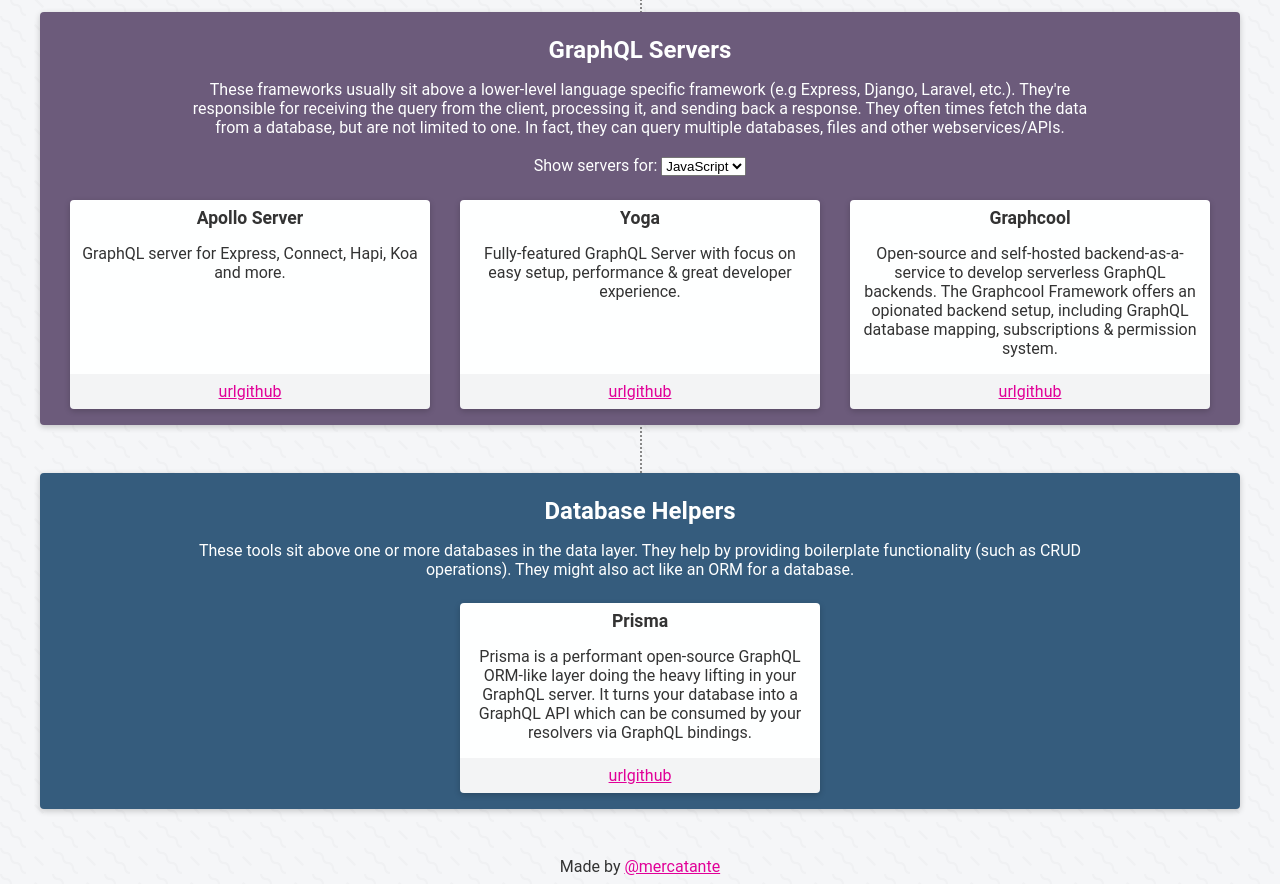
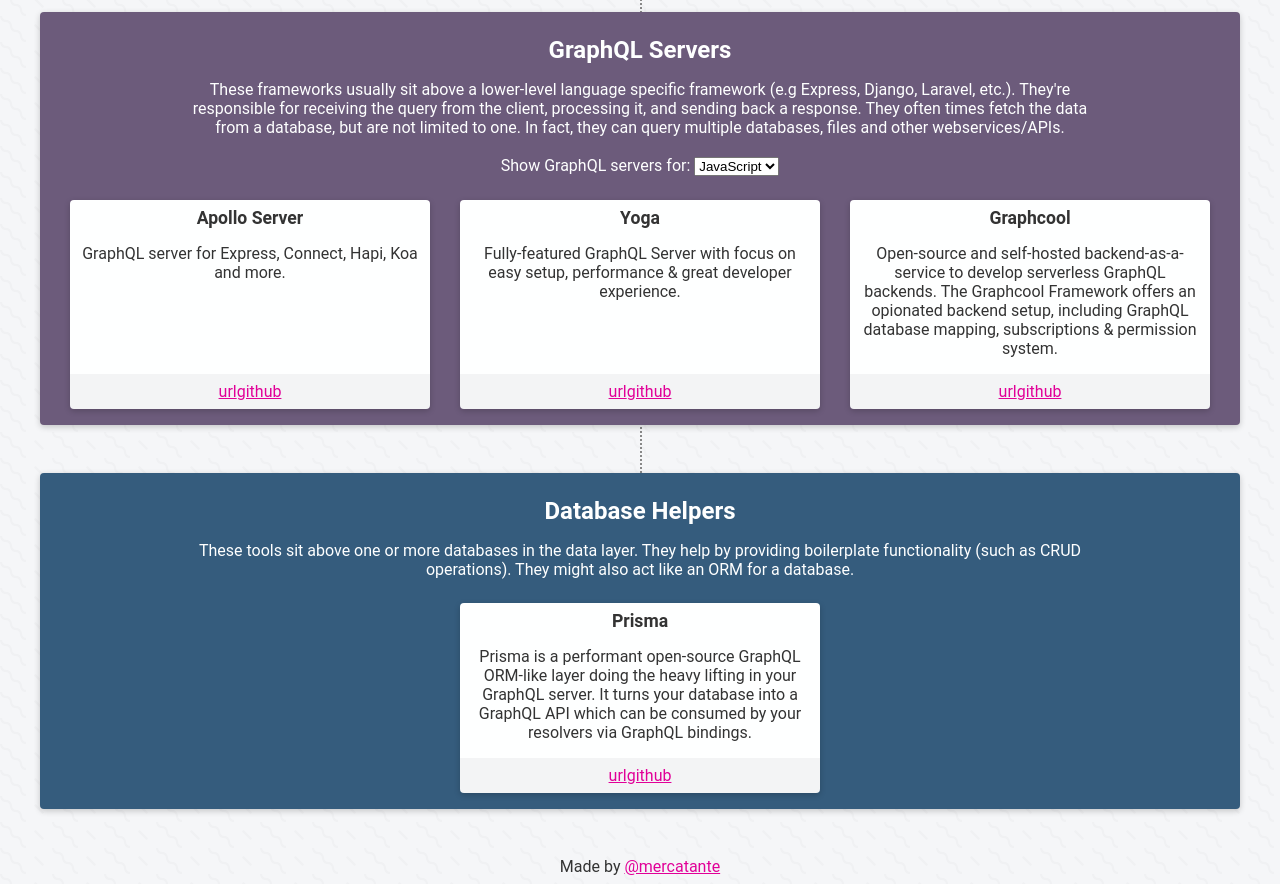
Before and after one commit to steven-mercatante/graphql-stack, a React (Create React App) app: page / in a window 1280 px wide. Shown: the part 1180-2064 px from the top of the page. Built offline with nearby package versions, Linux system fonts and the light colour scheme.

Commit message:
DRY up LanguageSelector code

```diff
--- a/src/components/ToolsList.js
+++ b/src/components/ToolsList.js
@@ -36,27 +36,14 @@
     let { tools } = this.props;
     let languageSelector = null;
 
-    if (type === "client") {
+    if (type === "client" || type === "graphqlServer") {
       const languages = sortLanguages(extractLanguages(tools));
+      const typeLabel = type === "client" ? "clients" : "GraphQL servers";
       tools = tools.filter(({ language }) => language === this.state.language);
+
       languageSelector = (
         <div className="language">
-          <br />Show clients for:&nbsp;
-          <LanguageSelector
-            languages={languages}
-            selected={this.state.language}
-            onSelect={language => this.setState({ language })}
-          />
-        </div>
-      );
-    }
-
-    if (type === "graphqlServer") {
-      const languages = sortLanguages(extractLanguages(tools));
-      tools = tools.filter(({ language }) => language === this.state.language);
-      languageSelector = (
-        <div className="language">
-          <br />Show servers for:&nbsp;
+          <br />Show {typeLabel} for:&nbsp;
           <LanguageSelector
             languages={languages}
             selected={this.state.language}
```
